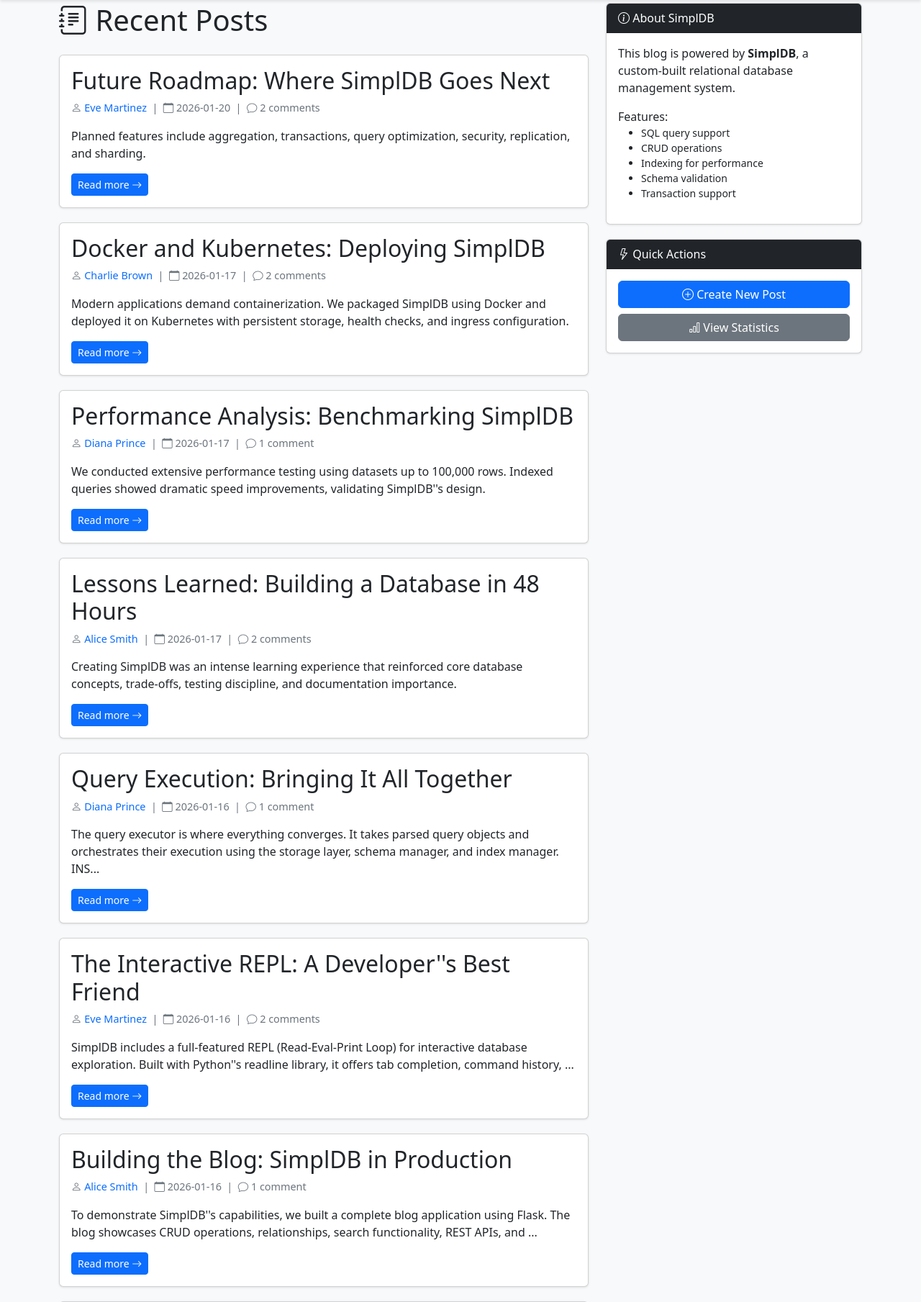
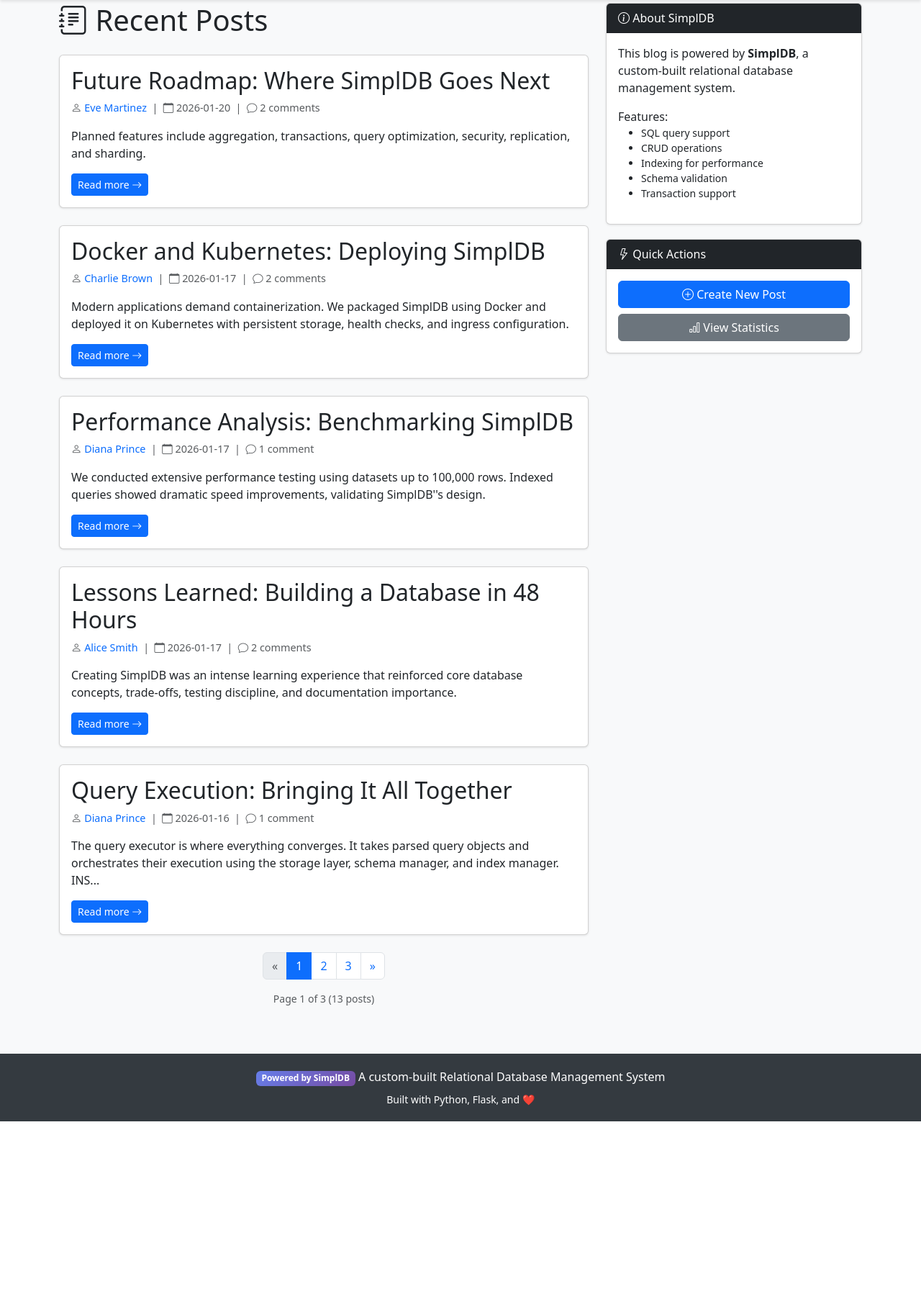
Before and after one commit to sakachris/rdbms-challenge, a Flask app: page / in a window 1280 px wide. Shown: the part 56-1865 px from the top of the page at 72% size. After the commit the page ends 1614 px from the top, so only its background shows below. Run offline with Flask 3, Linux system fonts and the light colour scheme.

Commit message:
fix: adding pagination to homepage and ensuring sample data inserted in production

```diff
--- a/webapp/routes/api.py
+++ b/webapp/routes/api.py
@@ -1,3 +1,5 @@
+# webapp/routes/api.py
+
 """API routes"""
 
 from flask import jsonify
--- a/webapp/routes/main.py
+++ b/webapp/routes/main.py
@@ -1,3 +1,6 @@
+# ruff: noqa: E501
+# webapp/routes/main.py
+
 """Main application routes"""
 
 from flask import flash, redirect, render_template, request, url_for
@@ -8,11 +11,93 @@ from webapp.models import Post, User
 def register_main_routes(app, db):
     """Register main application routes"""
 
+    # @app.route("/")
+    # def index():
+    #     """Home page - list all published posts"""
+    #     posts = Post.get_all_published(db)
+    #     return render_template("index.html", posts=posts)
+
     @app.route("/")
-    def index():
-        """Home page - list all published posts"""
-        posts = Post.get_all_published(db)
-        return render_template("index.html", posts=posts)
+    @app.route("/page/<int:page>")
+    def index(page=1):
+        """Home page - list all published posts with pagination"""
+        per_page = 5  # Posts per page
+
+        # Get all published posts
+        result = db.execute(
+            "SELECT * FROM posts WHERE published = TRUE ORDER BY created_at DESC"
+        )
+
+        all_posts = []
+        if result.success and result.rows:
+            for post in result.rows:
+                # Get author info
+                author_result = db.execute(
+                    f"SELECT username, full_name FROM users WHERE id = {post['author_id']}"
+                )
+                author = (
+                    author_result.rows[0]
+                    if author_result.rows
+                    else {"username": "Unknown", "full_name": "Unknown"}
+                )
+
+                # Get comment count
+                comment_result = db.execute(
+                    f"SELECT * FROM comments WHERE post_id = {post['id']}"
+                )
+                comment_count = (
+                    len(comment_result.rows) if comment_result.rows else 0
+                )
+
+                all_posts.append(
+                    {
+                        "id": post["id"],
+                        "title": post["title"],
+                        "content": (
+                            post["content"][:200] + "..."
+                            if len(post["content"]) > 200
+                            else post["content"]
+                        ),
+                        "author_username": author["username"],
+                        "author_name": author["full_name"],
+                        "created_at": post["created_at"],
+                        "comment_count": comment_count,
+                    }
+                )
+
+        # Calculate pagination
+        total_posts = len(all_posts)
+        total_pages = (
+            total_posts + per_page - 1
+        ) // per_page  # Ceiling division
+
+        # Ensure page is within valid range
+        if page < 1:
+            page = 1
+        if page > total_pages and total_pages > 0:
+            page = total_pages
+
+        # Get posts for current page
+        start_idx = (page - 1) * per_page
+        end_idx = start_idx + per_page
+        posts = all_posts[start_idx:end_idx]
+
+        # Create pagination info
+        pagination = {
+            "page": page,
+            "per_page": per_page,
+            "total_posts": total_posts,
+            "total_pages": total_pages,
+            "has_prev": page > 1,
+            "has_next": page < total_pages,
+            "prev_page": page - 1 if page > 1 else None,
+            "next_page": page + 1 if page < total_pages else None,
+            "pages": list(range(1, total_pages + 1)),
+        }
+
+        return render_template(
+            "index.html", posts=posts, pagination=pagination
+        )
 
     @app.route("/search")
     def search():
--- a/webapp/routes/posts.py
+++ b/webapp/routes/posts.py
@@ -1,3 +1,5 @@
+# webapp/routes/posts.py
+
 """Post-related routes"""
 
 from flask import flash, redirect, render_template, request, url_for
--- a/webapp/templates/index.html
+++ b/webapp/templates/index.html
@@ -5,7 +5,7 @@ block content %}
     <h1 class="mb-4"><i class="bi bi-journal-text"></i> Recent Posts</h1>
 
     {% if posts %} {% for post in posts %}
-    <div class="card">
+    <div class="card mb-4">
       <div class="card-body">
         <h2 class="card-title">
           <a
@@ -15,7 +15,8 @@ block content %}
             {{ post.title }}
           </a>
         </h2>
-        <p class="post-meta">
+
+        <p class="post-meta text-muted small">
           <i class="bi bi-person"></i>
           <a
             href="{{ url_for('author_posts', username=post.author_username) }}"
@@ -25,10 +26,13 @@ block content %}
           </a>
           &nbsp;|&nbsp;
           <i class="bi bi-calendar"></i> {{ post.created_at }} &nbsp;|&nbsp;
-          <i class="bi bi-chat"></i> {{ post.comment_count }} comment{{ 's' if
-          post.comment_count != 1 else '' }}
+          <i class="bi bi-chat"></i>
+          {{ post.comment_count }} comment{{ 's' if post.comment_count != 1 else
+          '' }}
         </p>
+
         <p class="card-text">{{ post.content }}</p>
+
         <a
           href="{{ url_for('view_post', post_id=post.id) }}"
           class="btn btn-primary btn-sm"
@@ -37,12 +41,55 @@ block content %}
         </a>
       </div>
     </div>
-    {% endfor %} {% else %}
+    {% endfor %} {% if pagination.total_pages > 1 %}
+    <nav aria-label="Post pagination" class="mt-4">
+      <ul class="pagination justify-content-center">
+        <li
+          class="page-item {% if not pagination.has_prev %}disabled{% endif %}"
+        >
+          <a
+            class="page-link"
+            href="{% if pagination.has_prev %}{{ url_for('index', page=pagination.prev_page) }}{% else %}#{% endif %}"
+            aria-label="Previous"
+          >
+            &laquo;
+          </a>
+        </li>
+
+        {% for page_num in pagination.pages %}
+        <li
+          class="page-item {% if page_num == pagination.page %}active{% endif %}"
+        >
+          <a class="page-link" href="{{ url_for('index', page=page_num) }}">
+            {{ page_num }}
+          </a>
+        </li>
+        {% endfor %}
+
+        <li
+          class="page-item {% if not pagination.has_next %}disabled{% endif %}"
+        >
+          <a
+            class="page-link"
+            href="{% if pagination.has_next %}{{ url_for('index', page=pagination.next_page) }}{% else %}#{% endif %}"
+            aria-label="Next"
+          >
+            &raquo;
+          </a>
+        </li>
+      </ul>
+
+      <p class="text-center text-muted small">
+        Page {{ pagination.page }} of {{ pagination.total_pages }} ({{
+        pagination.total_posts }} posts)
+      </p>
+    </nav>
+    {% endif %} {% else %}
     <div class="alert alert-info">
       <i class="bi bi-info-circle"></i> No posts yet.
-      <a href="{{ url_for('create_post') }}" class="alert-link"
-        >Create the first post!</a
-      >
+      <a href="{{ url_for('create_post') }}" class="alert-link">
+        Create the first post!
+      </a>
     </div>
     {% endif %}
   </div>
```
Also changed, not shown: webapp/utils/db_init.py (+21 -2 lines).
